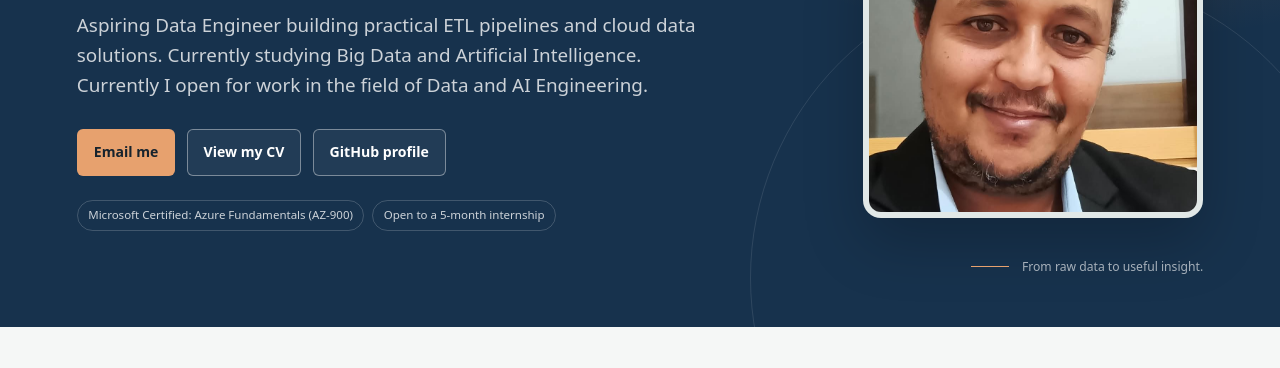
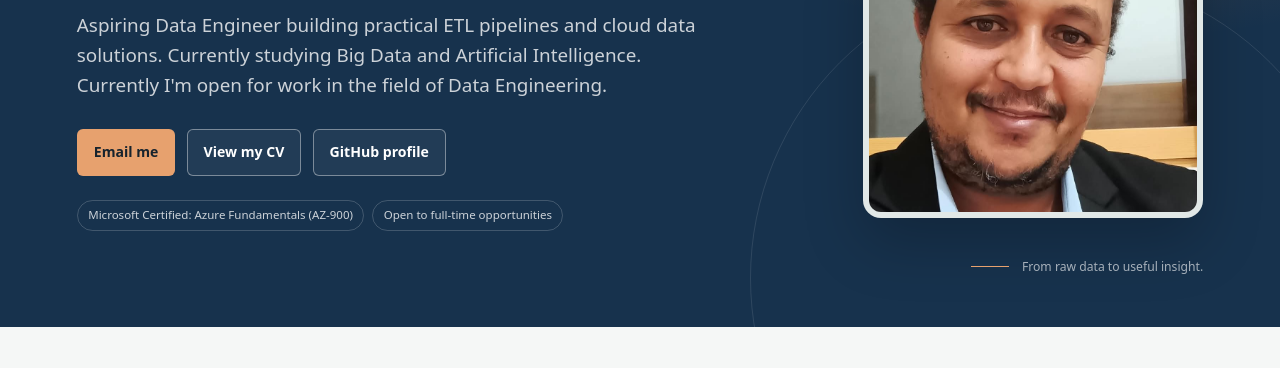
Before and after one commit to Tesfabirhan-WR/project_profile, a plain HTML site: page index.html in a window 1280 px wide. Shown: the part 432-800 px from the top of the page. Drawn offline with Linux system fonts and the light colour scheme.

Commit message:
profile update

```diff
--- a/index.html
+++ b/index.html
@@ -31,7 +31,7 @@
           <h1 id="page-title">Hi, I’m <span>Tesfabirhan Redie.</span></h1>
           <p class="hero-copy">
             Aspiring Data Engineer building practical ETL pipelines and cloud data solutions.
-            Currently studying Big Data and Artificial Intelligence. Currently I open for work in the field of Data and AI Engineering.
+            Currently studying Big Data and Artificial Intelligence. Currently I'm open for work in the field of Data Engineering.
           </p>
           <div class="hero-actions">
             <a class="button button-primary" href="mailto:tesfabirhanw@yahoo.com">Email me</a>
@@ -40,7 +40,7 @@
           </div>
           <div class="profile-badges">
             <span>Microsoft Certified: Azure Fundamentals (AZ-900)</span>
-            <span>Open to a 5-month internship</span>
+            <span>Open to full-time opportunities</span>
           </div>
         </div>
         <figure class="profile-portrait">
```
